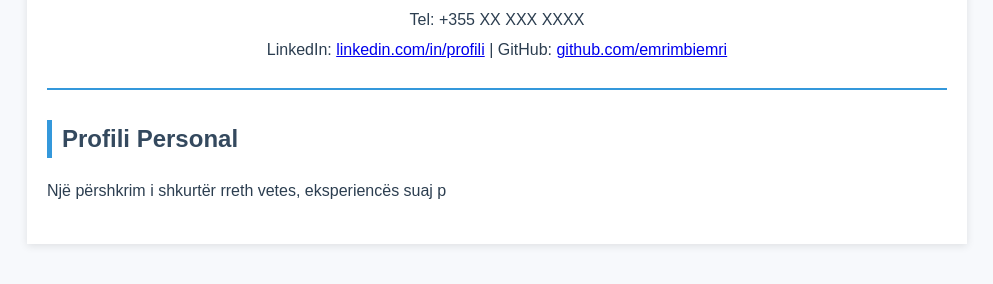
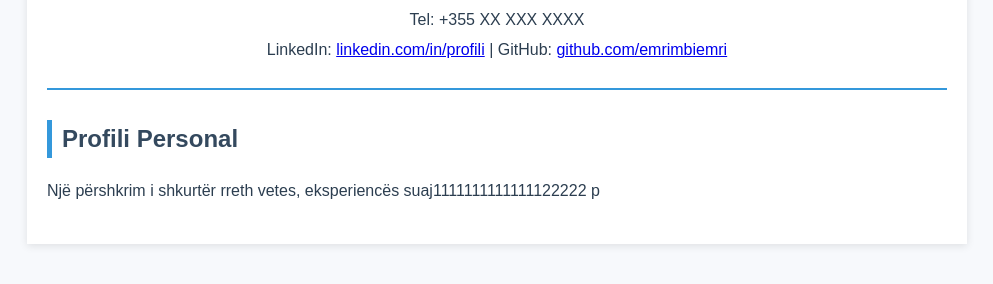
Before and after one commit to gzogaj1/gzogaj1.github.io, a plain HTML site: page index.html in a window 1280 px wide. Shown: the part 100-384 px from the top of the page, without its empty margins (143-1136 px from the left). Drawn offline with Linux system fonts and the light colour scheme.

Commit message:
Update index.html

```diff
--- a/index.html
+++ b/index.html
@@ -76,6 +76,6 @@
     <!-- PROFILI -->
     <div class="section">
       <h2>Profili Personal</h2>
-      <p>Një përshkrim i shkurtër rreth vetes, eksperiencës suaj p
+      <p>Një përshkrim i shkurtër rreth vetes, eksperiencës suaj1111111111111122222 p
 
 </html>
```
